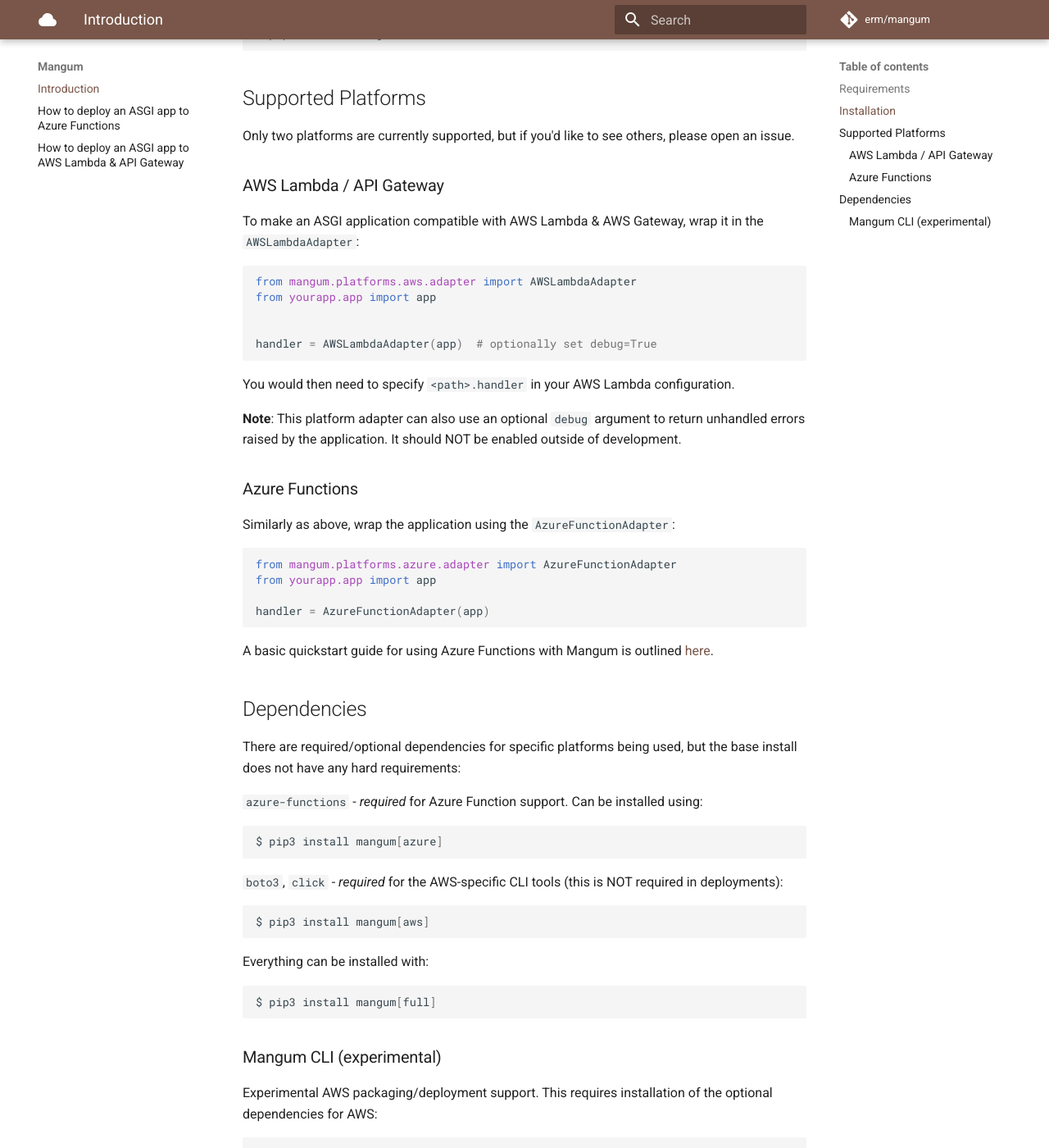
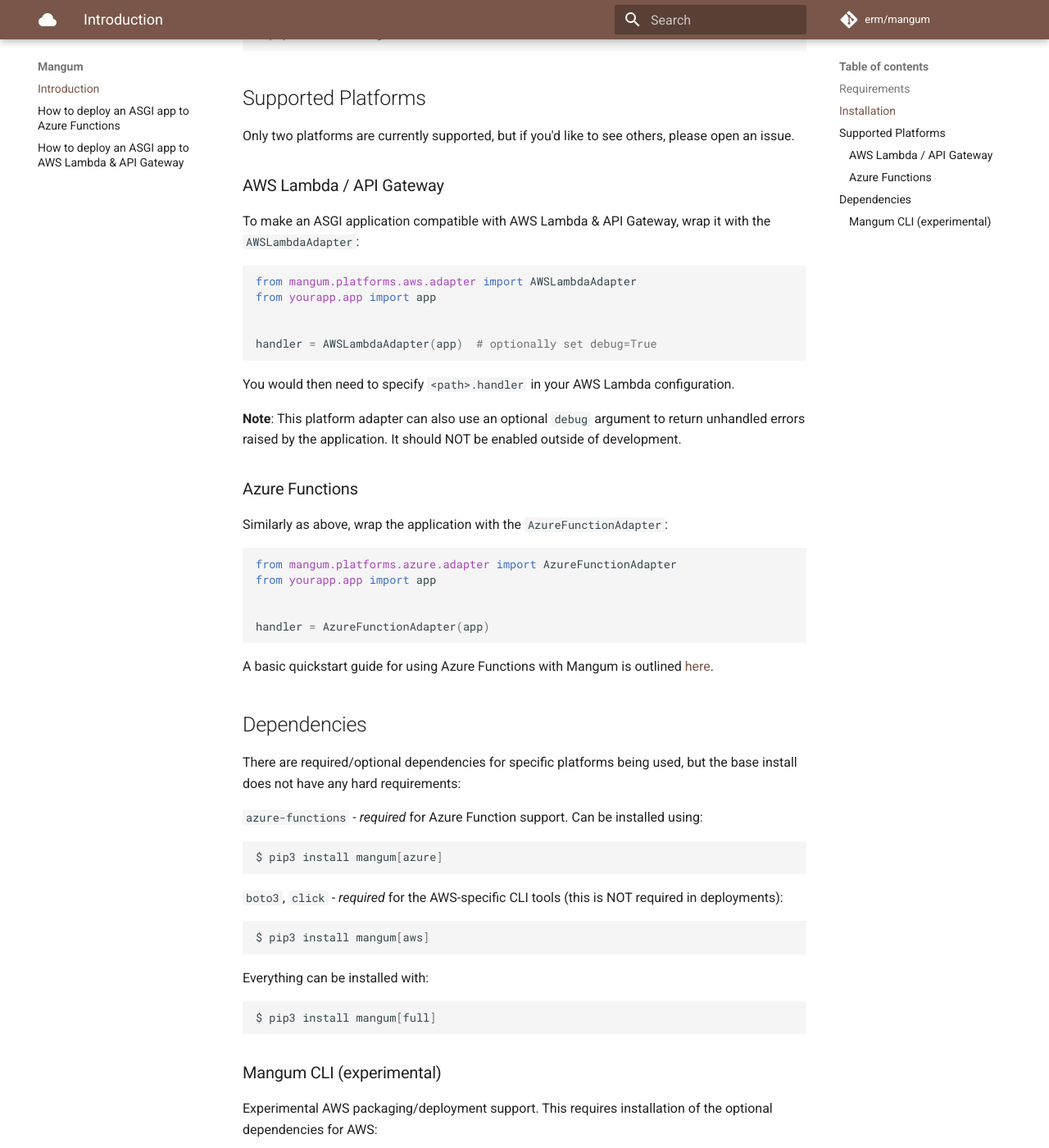
Before and after one commit to Kludex/mangum, an MkDocs documentation site: the page built from docs/index.md, in a window 1280 px wide and 1400 px high, scrolled down 476 px. Shown: the whole window at 82% size. Built offline with MkDocs 1.6.1 and Material for MkDocs 9.7.7, drawn with Linux system fonts in a browser that asks for light colours; comment, search, counter and statistics services are not loaded.

````diff
--- a/docs/index.md
+++ b/docs/index.md
@@ -27,7 +27,7 @@ Only two platforms are currently supported, but if you'd like to see others, ple
 
 ### AWS Lambda / API Gateway
 
-To make an ASGI application compatible with AWS Lambda & AWS Gateway, wrap it in the `AWSLambdaAdapter`:
+To make an ASGI application compatible with AWS Lambda & API Gateway, wrap it with the `AWSLambdaAdapter`:
 
 ```python
 from mangum.platforms.aws.adapter import AWSLambdaAdapter
@@ -43,11 +43,12 @@ You would then need to specify `<path>.handler` in your AWS Lambda configuration
 
 ### Azure Functions
 
-Similarly as above, wrap the application using the `AzureFunctionAdapter`:
+Similarly as above, wrap the application with the `AzureFunctionAdapter`:
 
 ```python
 from mangum.platforms.azure.adapter import AzureFunctionAdapter
 from yourapp.app import app
+
 
 handler = AzureFunctionAdapter(app)
 ```
````
Also changed, not shown: other parts of docs/index.md (+1 -1 lines), README.md (+4 -3 lines).
